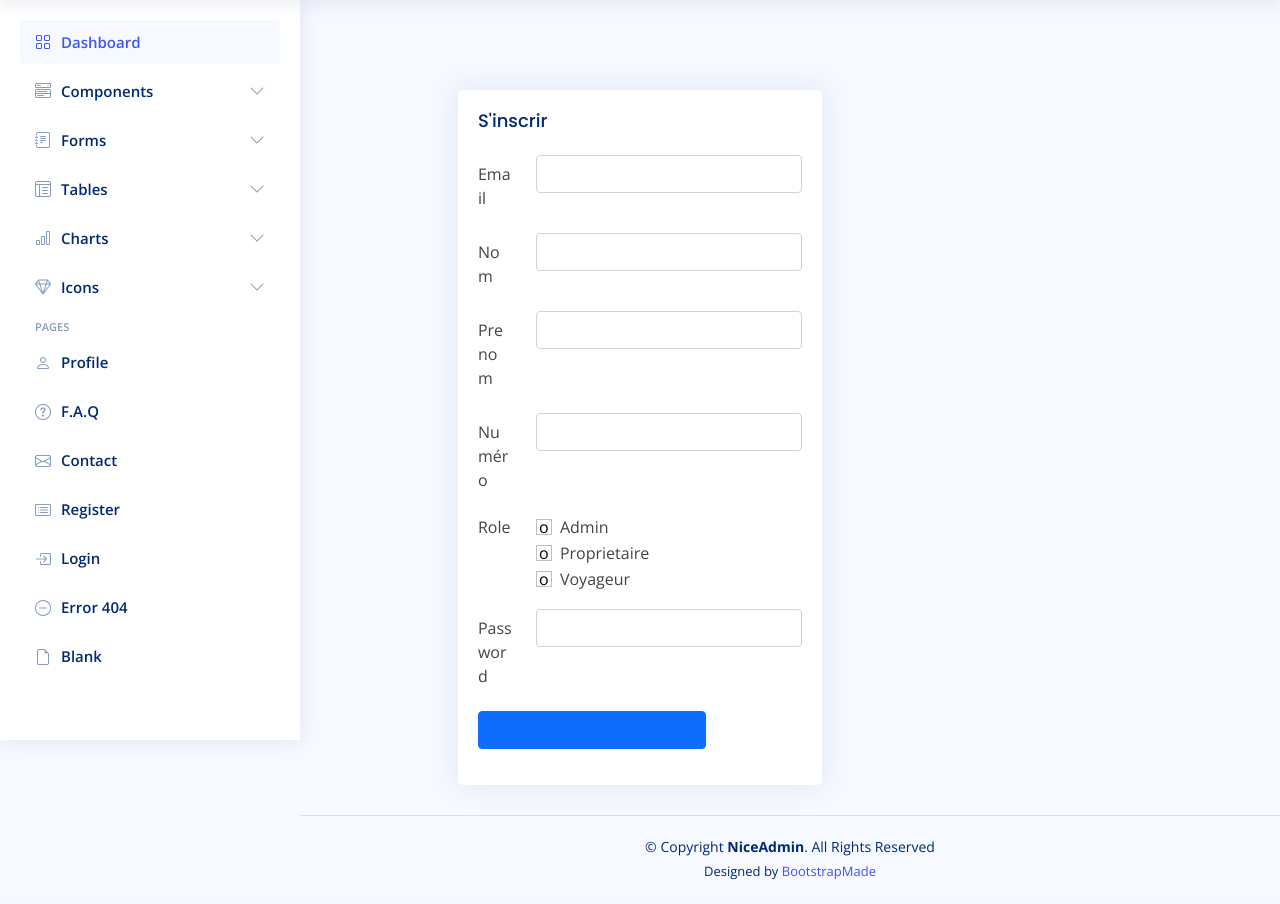
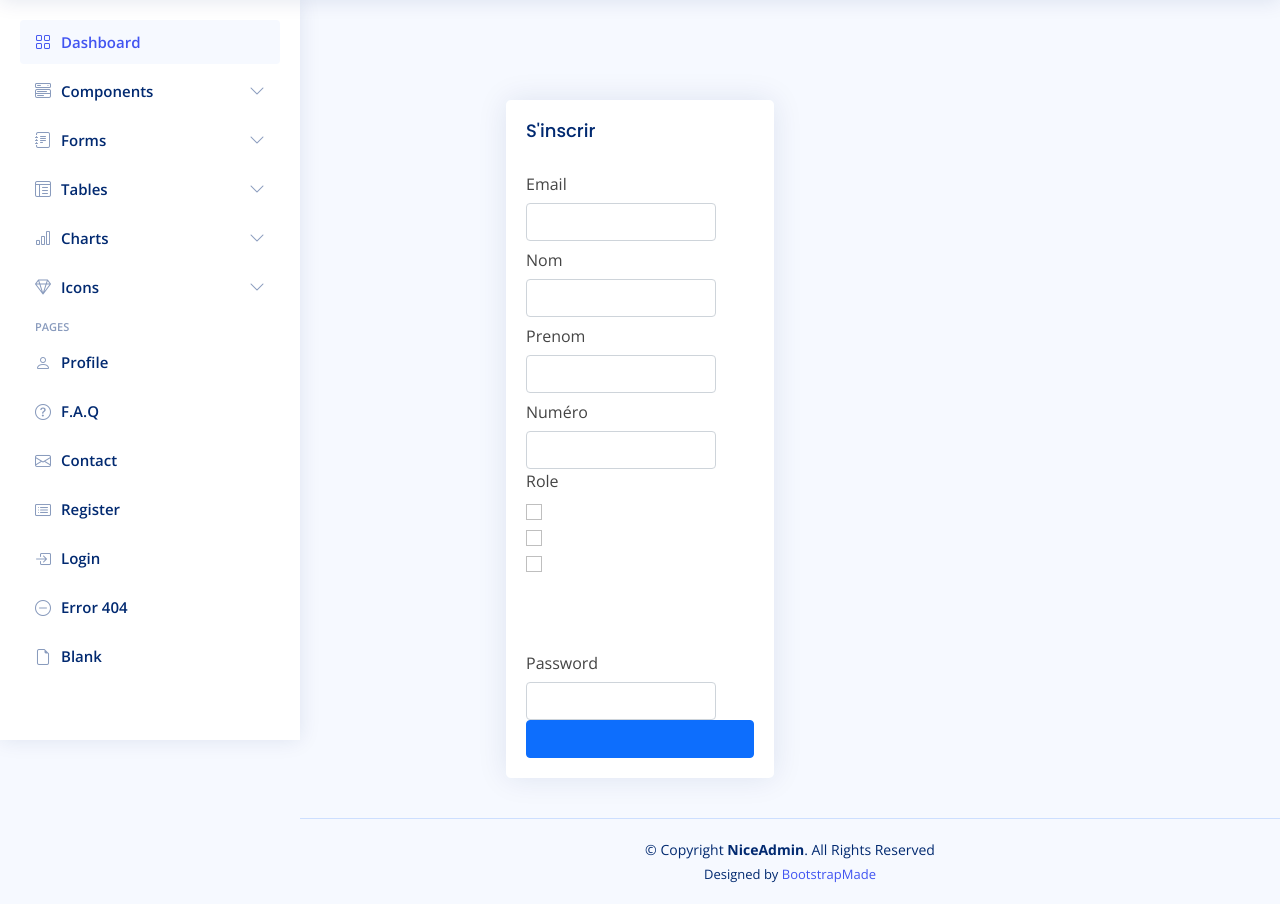
Before and after one commit to aymanhchicha/symfony-teamx, a Symfony app: template templates/utilisateur/signup.html.twig in a window 1280 px wide. Shown: the part 60-964 px from the top of the page. Before the commit the page ends 940 px from the top, so only its background shows below. Run offline with Twig, Linux system fonts and the light colour scheme; the template is opened without the code that fills it, so the values that code supplies are empty; form fields are guessed from the names that the template uses; some libraries are stand-ins or nearby versions.

Commit message:
le_14_final_push

```diff
--- a/templates/utilisateur/signup.html.twig
+++ b/templates/utilisateur/signup.html.twig
@@ -1,6 +1,6 @@
 {% extends 'base.html.twig' %}
 {% block body %}
-    <div style="display:flex;align-items: center;justify-content: center;margin-top: 150px">
+    <div style="display:flex;align-items: center;justify-content: center;margin-top: 150px;padding: 10px">
 
         <div class="card">
             <div class="card-body">
@@ -8,68 +8,64 @@
 
 
 
-                    {{ form_start(f) }}
-                    <div class="row mb-3">
-                        <label for="inputEmail" class="col-sm-2 col-form-label">Email</label>
+                    {{ form_start(f,{attr:{novalidate:'novalidate'}}) }}
+
+                        <label for="inputEmail" class="col-sm-4 col-form-label">Email</label>
                         <div class="col-sm-10">
                             {{ form_widget(f.Email,{'attr':{'class':'form-control'}}) }}
+
                         </div>
-                    </div>
-                    <div class="row mb-3">
-                        <label for="inputText" class="col-sm-2 col-form-label">Nom</label>
+                {{ form_errors(f.Email,{'attr':{'class':'text-danger'}}) }}
+
+                        <label for="inputText" class="col-sm-4 col-form-label">Nom</label>
                         <div class="col-sm-10">
                             {{ form_widget(f.Nom,{'attr':{'class':'form-control'}}) }}
+                            {{ form_errors(f.Nom,{'attr':{'class':'text-danger'}}) }}
                         </div>
-                    </div>
-                    <div class="row mb-3">
-                        <label for="inputText" class="col-sm-2 col-form-label">Prenom</label>
+
+                       <label for="inputText" class="col-sm-4 col-form-label">Prenom</label>
                         <div class="col-sm-10">
                             {{ form_widget(f.Prenom,{'attr':{'class':'form-control'}}) }}
+                            {{ form_errors(f.Prenom,{'attr':{'class':'text-danger'}}) }}
                         </div>
-                    </div>
-                    <div class="row mb-3">
-                        <label for="inputNumber" class="col-sm-2 col-form-label">Numéro</label>
+
+
+                        <label for="inputNumber" class="col-sm-4 col-form-label">Numéro</label>
                         <div class="col-sm-10">
                             {{ form_widget(f.Numtel,{'attr':{'class':'form-control'}}) }}
+                            {{ form_errors(f.Numtel,{'attr':{'class':'text-danger'}}) }}
                         </div>
-                    </div>
+
                     <fieldset class="row mb-3">
-                        <legend class="col-form-label col-sm-2 pt-0">Role</legend>
+                        <legend class="col-form-label col-sm-4 pt-0">Role</legend>
                         <div class="col-sm-10">
                             <div class="form-check">
-                                {{ form_widget(f.Role,{'attr':{'class':'form-check-input', 'type':'radio' ,'name':'gridRadios' ,'id':'gridRadios1' ,'value':'option1'}}) }}
-
-                                <label class="form-check-label" for="gridRadios1">
-                                    Admin
-                                </label>
+                                {{ form_widget(f.Role,{'attr':{'class':'form-check-input'}}) }}
                             </div>
                             <div class="form-check">
-                                {{ form_widget(f.Role,{'attr':{'class':'form-check-input', 'type':'radio' ,'name':'gridRadios' ,'id':'gridRadios1' ,'value':'option1'}}) }}
-                                <label class="form-check-label" for="gridRadios2">
-                                    Proprietaire
-                                </label>
+                                {{ form_widget(f.Role,{'attr':{'class':'form-check-input'}}) }}
+
                             </div>
                             <div class="form-check">
-                                {{ form_widget(f.Role,{'attr':{'class':'form-check-input', 'type':'radio' ,'name':'gridRadios' ,'id':'gridRadios1' ,'value':'option1'}}) }}
-                                <label class="form-check-label" for="gridRadios3">
-                                    Voyageur
-                                </label>
+                                {{ form_widget(f.Role,{'attr':{'class':'form-check-input'}}) }}
+
                             </div>
                         </div>
                     </fieldset>
-                    <div class="row mb-3">
-                        <label for="inputPassword" class="col-sm-2 col-form-label">Password</label>
+
+                        <label for="inputPassword" class="col-sm-5 col-form-label" style="margin-top: 50px">Password</label>
                         <div class="col-sm-10">
                             {{ form_widget(f.Mp,{'attr':{'class':'form-control'}}) }}
+                            {{ form_errors(f.Mp,{'attr':{'class':'text-danger'}}) }}
                         </div>
-                    </div>
-                    <div class="row mb-3">
+
+
 
                         <div class="col-sm-10">
                             {{ form_widget(f.ajouter,{'attr':{'class':'btn btn-primary'}}) }}
 
                         </div>
-                    </div>
+
 
         {{ form_end(f) }}
 
```
Also changed, not shown: src/Controller/UtilisateurController.php (+38 -1 lines), src/Entity/Utilisateur.php (+10 -4 lines), src/Form/SignupType.php (+10 -1 lines), templates/utilisateur/index.html.twig (+40 -8 lines), templates/utilisateur/updateuser.html.twig (added, +71 -0 lines), 1 other file.
